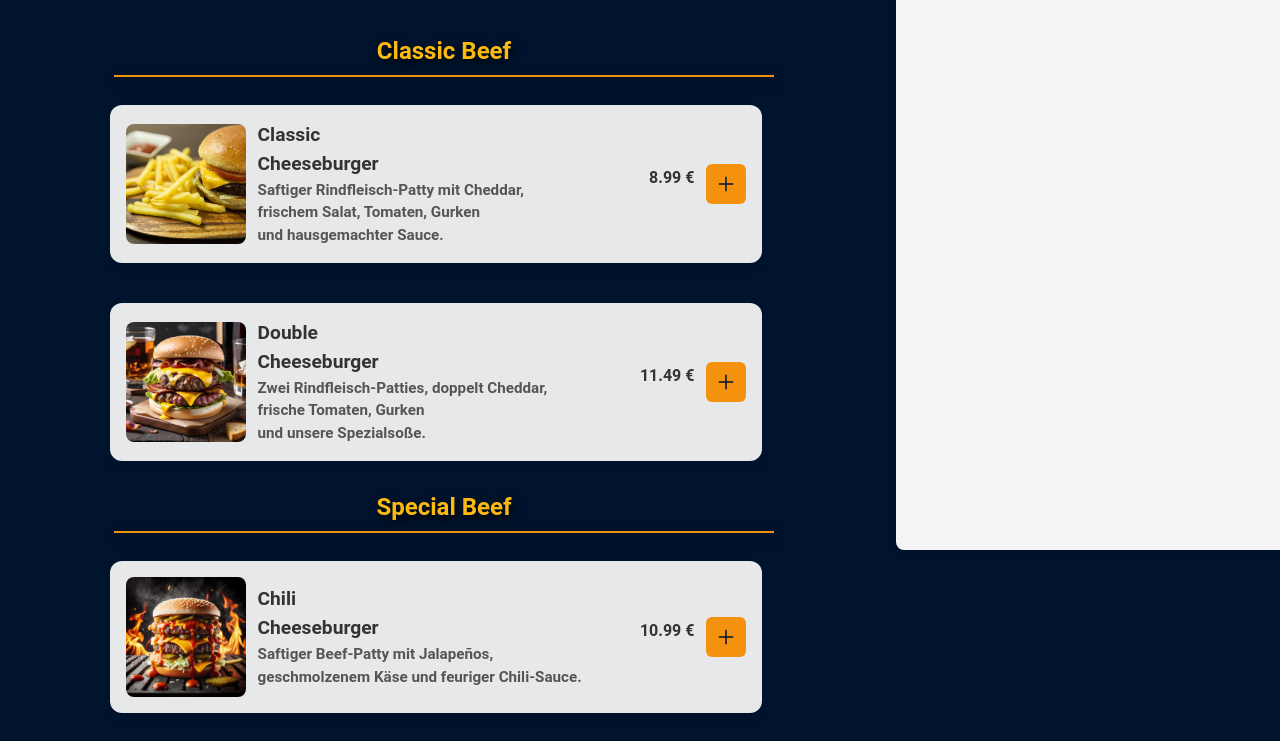
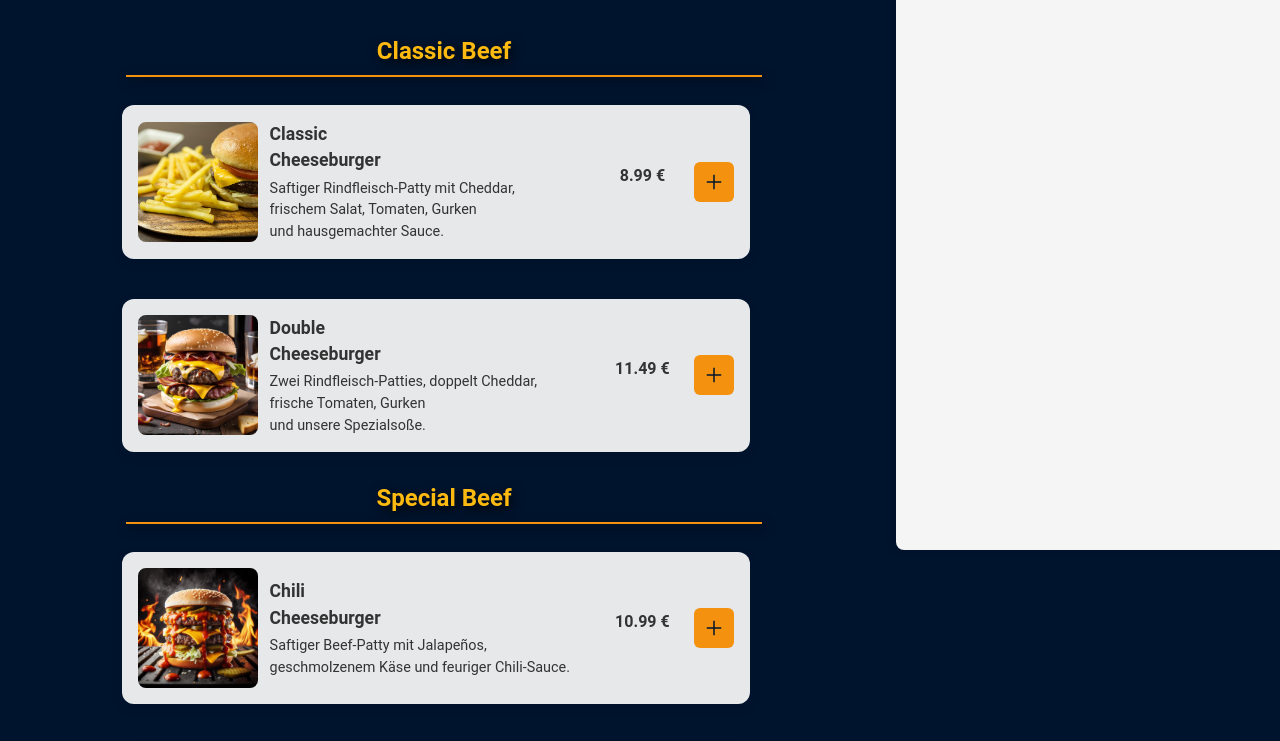
Before and after one commit to JermaineJeromeDev/Flavortown, a plain HTML site: page index.html in a window 1280 px wide. Shown: the part 724-1465 px from the top of the page. Drawn offline with Linux system fonts and the light colour scheme.

Commit message:
changed dish fontstyles

```diff
--- a/styles/fonts.css
+++ b/styles/fonts.css
@@ -32,19 +32,21 @@ h2 {
     padding-top: 16px;
 }
 
-.dish-card h3 {
-    font-size: 1.2rem;
-    margin-block-start: 0;
-    margin-block-end: 0;
+.dish-info h3 {
+    font-size: 1.1rem;
+    margin-bottom: 4px;
 }
 
-.dish-card p {
-    font-size: 0.95rem;
-    color: #555;
-    text-align: left;
-    font-weight: 600;
+.dish-info p {
+    font-size: 0.9rem;
+    color: #333;
 }
 
+.dish-price {
+    flex: 0 0 80px;
+    font-weight: 600;
+    text-align: center;
+}
 .dish-card span {
     font-weight: bold;
     margin-bottom: 12px;
```
